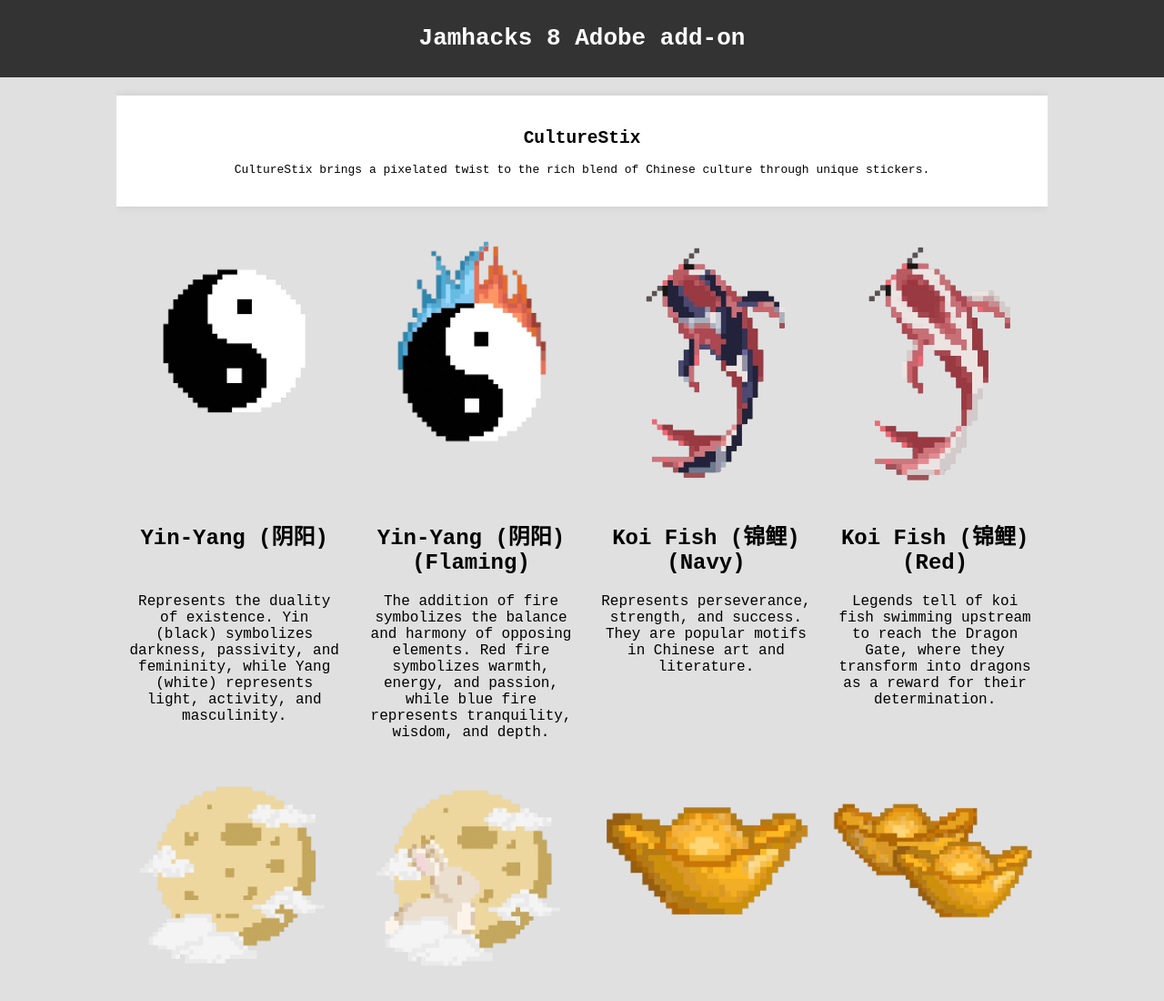
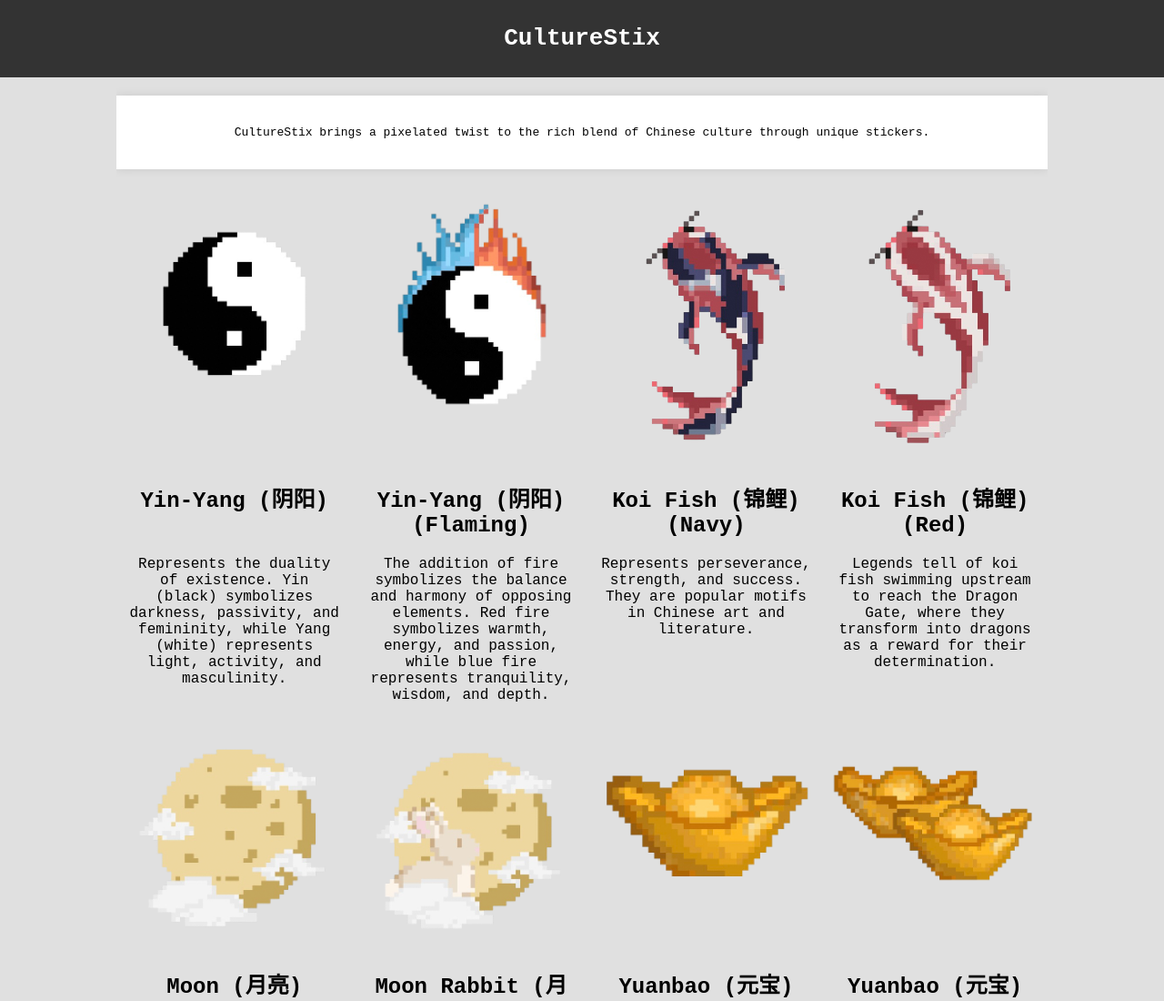
Before and after one commit to Luning-W/CultureStix, a website: page src/index.html in a window 1280 px wide. Shown: the top 1100 px of the page at 91% size. Drawn offline with Linux system fonts and the light colour scheme; files whose address does not match are found by name.

Commit message:
Update index.html

```diff
--- a/src/index.html
+++ b/src/index.html
@@ -79,12 +79,11 @@
 
 <body>
     <header>
-        <h1>Jamhacks 8 Adobe add-on</h1>
+        <h1>CultureStix</h1>
     </header>
 
     <div class="container">
         <section class="intro">
-            <h2>CultureStix</h2>
             <p>CultureStix brings a pixelated twist to the rich blend of Chinese culture through unique stickers.</p>
         </section>
 
```
